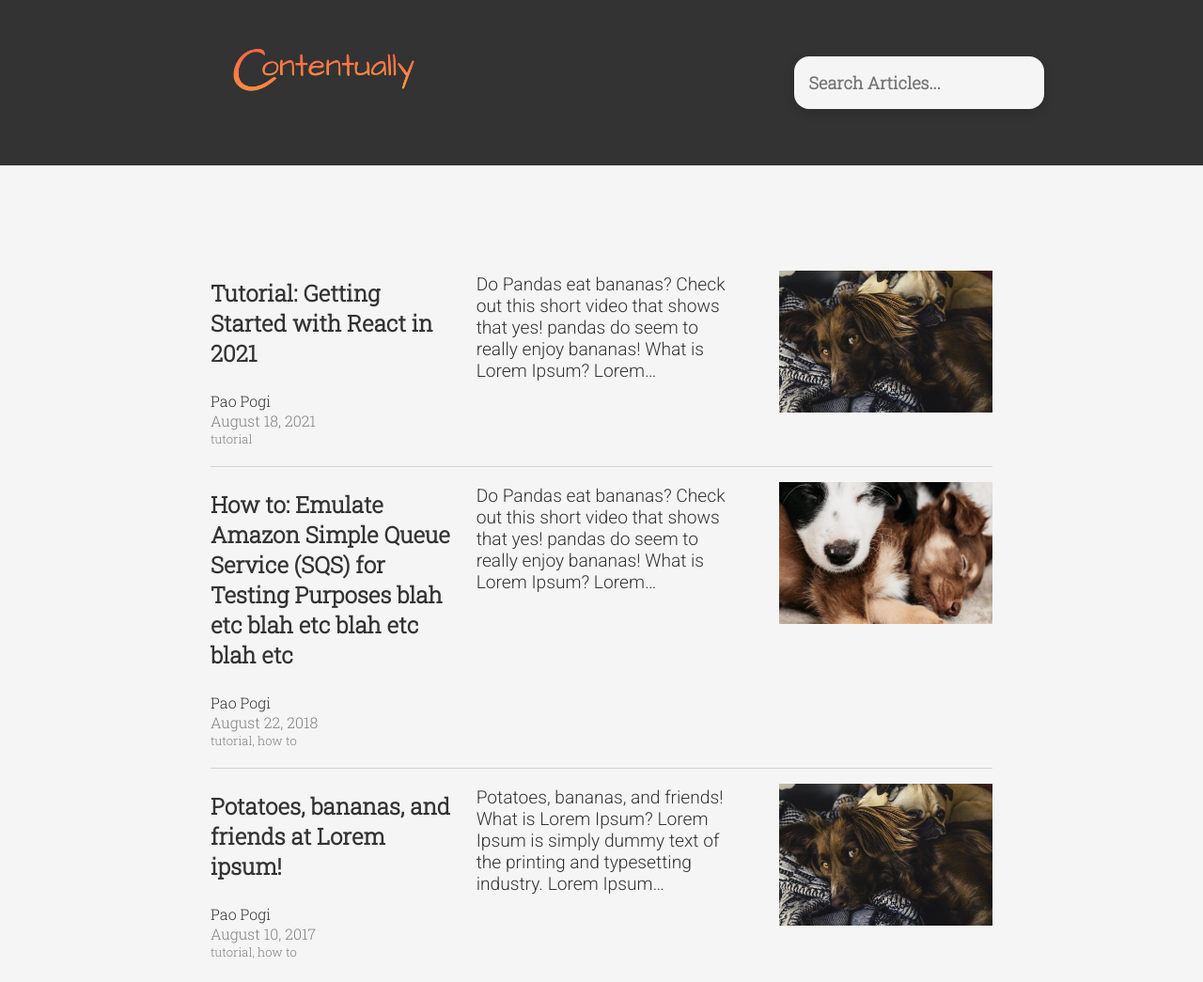
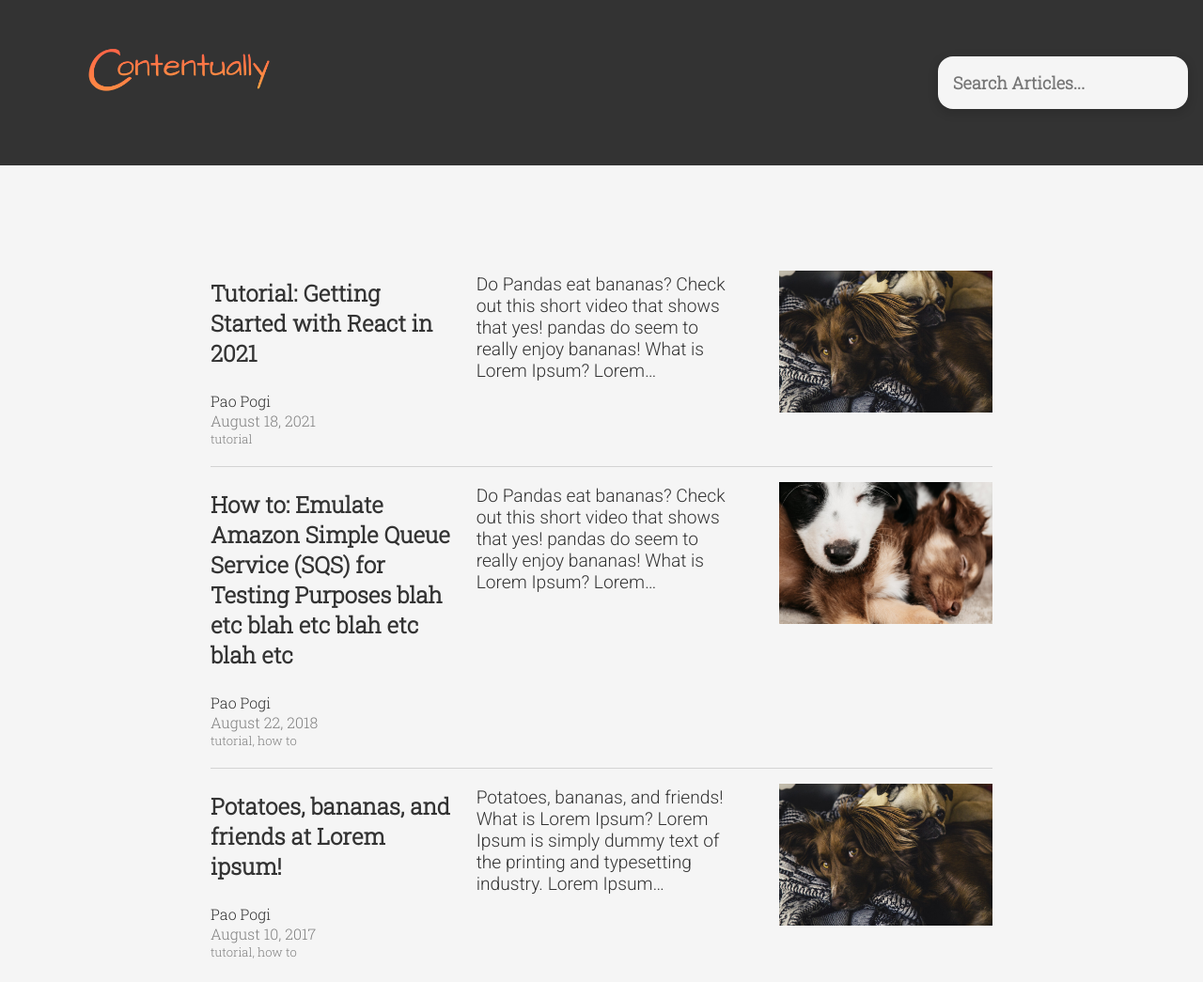
Before and after one commit to pao-perez/contentified, a Gatsby site: page / in a window 1280 px wide. Shown: the top 1045 px of the page at 94% size. Built offline with nearby package versions, Linux system fonts and the light colour scheme; Gatsby itself is replaced by a stand-in of ours; no server answers.

Commit message:
Style: stick brand to left part of header and search bar to the right end

```diff
--- a/src/layouts/index.scss
+++ b/src/layouts/index.scss
@@ -23,15 +23,20 @@ header.layout-header {
     display: flex;
     flex-direction: row;
     flex-wrap: nowrap;
-    justify-content: space-evenly;
     align-items: center;
+
+    > * {
+        margin: 0px 1rem;
+    }
 
     .brand {
         flex: 1 1 auto;
+        justify-content: flex-start;
     }
 
     .search {
         flex: 1 1 auto;
+        justify-content: flex-end;
 
         input {
             outline: none;
```
